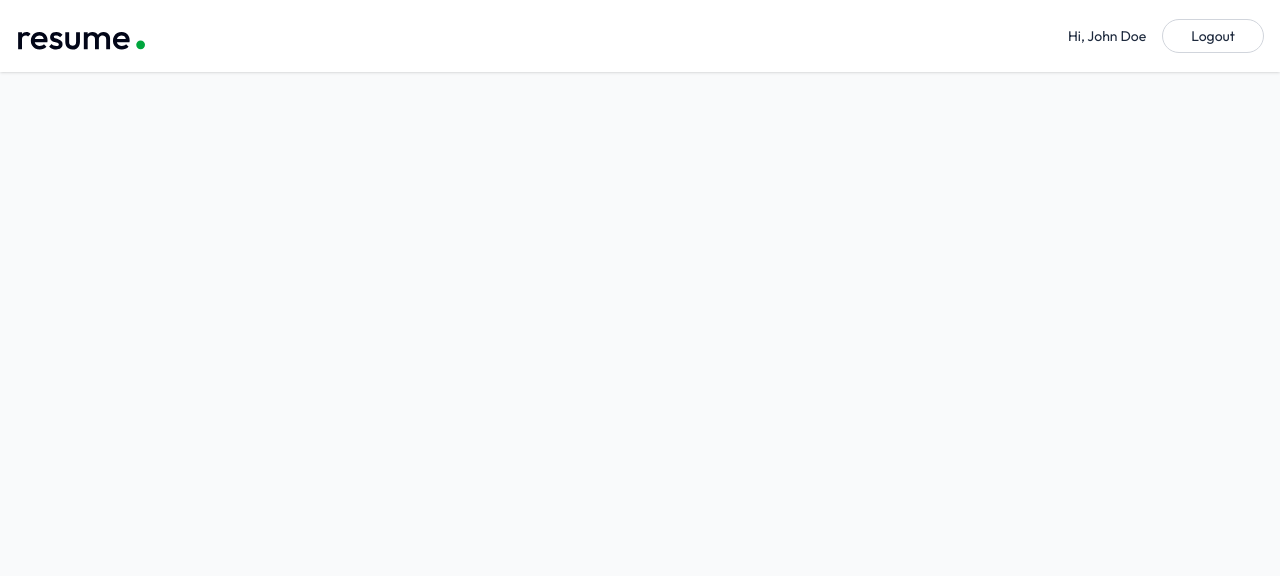
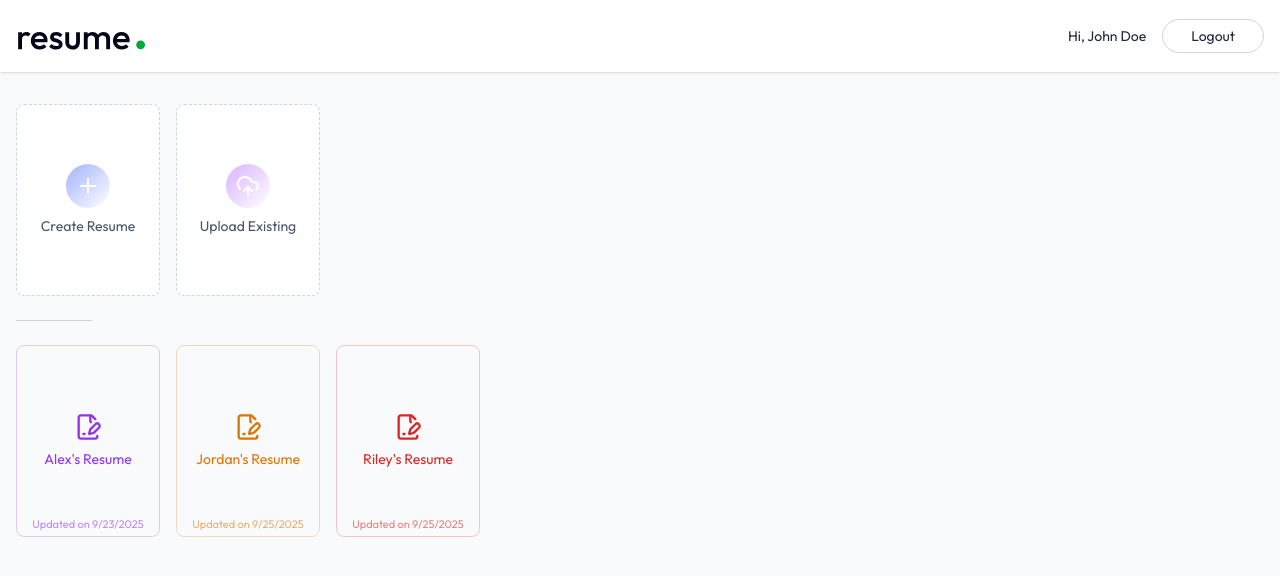
Before and after one commit to Naman105/resume_builder, a React (Vite) app in the folder client/: page /app in a window 1280 px wide. Shown: the top 576 px of the page. Built offline with nearby package versions, Linux system fonts and the light colour scheme; the HTML template or start-up script is replaced by a standard one.

Commit message:
Dashboard created

```diff
--- a/client/src/pages/Dashboard.jsx
+++ b/client/src/pages/Dashboard.jsx
@@ -1,9 +1,79 @@
-import React from 'react'
+import React, { useEffect, useState} from 'react'
+import { FilePenLineIcon, PencilIcon, PlusIcon, TrashIcon, UploadCloudIcon, XIcon } from 'lucide-react'
+import {dummyResumeData} from '../assets/assets'
 
 const Dashboard = () => {
+
+  const colors = ["#9333ea","#d97706", "#dc2626", "#0284c7", "#16a34a"]
+  const [allResumes, setAllResumes] = useState([])
+  const [showCreateResume, setShowCreateResume] = useState(false)
+  const [showUploadResume, setShowUploadResume] = useState(false)
+  const [title, setTitle] = useState('')
+  const [resume, setResume] = useState(null)
+  const [editResumeId, setEditResumeId] = useState(null)
+
+  const loadAllResumes = async () => {
+    setAllResumes(dummyResumeData)
+  }
+
+  useEffect(() => {
+    loadAllResumes()
+  },[])
+
   return (
     <div>
+    <div className='max-w-7xl mx-auto px-4 py-8'>
+      <p className='text-2xl font-medium mb-6 bg-linear-to-r from-slate-600 to slate-700 bg-clip-text text-transparent sm:hidden'>Welcome, Joe Doe</p>
 
+      <div className='flex gap-4'>
+        <button className='w-full bg-white sm:max-w-36 h-48 flex flex-col items-center justify-center rounded-lg gap-2 text-slate-600 border border-dashed border-slate-300 group hover:border-indigo-500 hover:shadow-lg transition-all duration-300 cursor-pointer'>
+          <PlusIcon className='size-11 transition-all duration-300 p-2.5 bg-linear-to-br from-indigo-300 to indigo-500 text-white rounded-full' />
+          <p className="text-sm group-hover:text-indigo-600 transition-all duration-300">Create Resume</p>
+        </button>
+        <button className='w-full bg-white sm:max-w-36 h-48 flex flex-col items-center justify-center rounded-lg gap-2 text-slate-600 border border-dashed border-slate-300 group hover:border-purple-500 hover:shadow-lg transition-all duration-300 cursor-pointer'>
+        <UploadCloudIcon className='size-11 transition-all duration-300 p-2.5 bg-linear-to-br from-purple-300 to purple-500 text-white rounded-full' />
+          <p className="text-sm group-hover:text-purple-600 transition-all duration-300">Upload Existing</p>
+        </button>
+      </div>
+
+      <hr className='border-slate-300 my-6 sm:w-[76.25px]'/>
+
+      <div className='grid grid-cols-2 sm:flex flex-wrap gap-4'>
+        {allResumes.map((resume, index) => {
+          const baseColor = colors[index % colors.length];
+          return (
+            <button key={index} className='relative w-full sm:max-w-36 h-48 flex flex-col items-center justify-center rounded-lg gap-2 border group hover:shadow-lg gap-2 border group hover:shadow-lg transition-all duration-300 cursor-pointer' style={{background: 'linear-gradient(135deg, ${baseColor}10, ${baseColor}40)', borderColor: baseColor + '40'}}>
+
+            <FilePenLineIcon className="size-7 group-hover:scale-105 transition-all" style={{color: baseColor}} />
+            <p className="text-sm group-hover:scale-105 transition-all px-2 text-center" style={{color: baseColor}}>{resume.title}</p>
+            <p className="absolute bottom-1 text-[11px] text-slate-400 group-hover:text-slate-500 transition-all duration-300 px-2 text-center" style={{color: baseColor + '90'}}>
+              Updated on {new Date(resume.updatedAt).toLocaleDateString()}</p>
+              <div className='absolute top-1 right-1 group-hover:flex items-center hidden'>
+                <TrashIcon className="size-7 p-1.5 hover:bg-white/50 rounded text-slate-700 transition-colors" />
+                <PencilIcon className="size-7 p-1.5 hover:bg-white/50 rounded text-slate-700 transition-colors" />
+              </div>
+            </button>
+          )
+       })}
+      </div>
+
+      {showCreateResume && (
+        <form className='fixed inset-0 bg-black/70 backdrop-blur bg-opacity-50 z-10 flex items-center justify-center'>
+          <div className=''>
+            <h2 className='text-xl font-bold mb-4'>Create a Resume</h2>
+            <input type="text" placeholder="Enter Resume Title" className='w-full px-4 py-2 mb-4 focus:border-green-600 ring-green-600' required />
+
+            <button className='w-full py-2 bg-green-600 text-white rounded hover:bg-green-700 transition-colors'>Create Resume</button>
+            <XIcon className='absolute top-4 right-4 text-slate-400 hover:text-slate-600 cursor-pointer transition-colors' onClick={()=>{setShowCreateResume(false); setTitle('')}} />
+          </div>
+        </form>
+
+      )
+
+      }
+
+
+    </div>
     </div>
   )
 }
```
